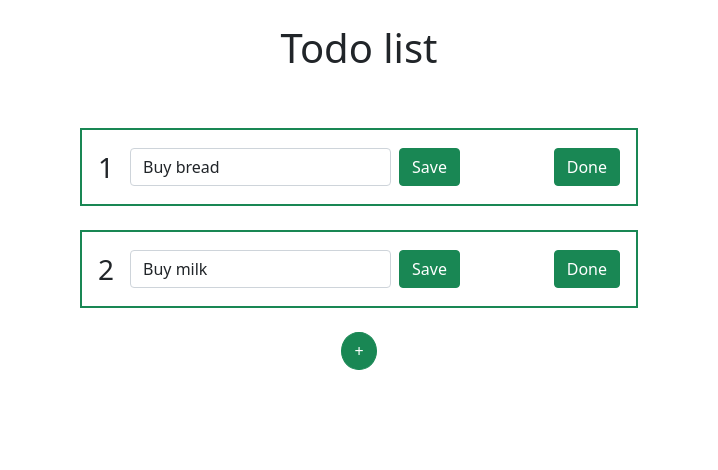
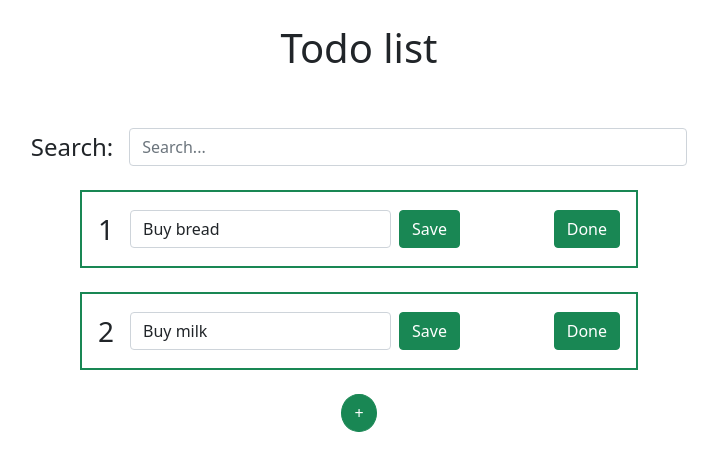
Before and after one commit to DKozachenko/todo-list, a React (Create React App) app in the folder my-app/: page / in a window 1280 px wide. Shown: the top 470 px of the page, without its empty margins (281-999 px from the left). Built offline with nearby package versions, Linux system fonts and the light colour scheme.

Commit message:
Added search

```diff
--- a/my-app/src/App.js
+++ b/my-app/src/App.js
@@ -1,4 +1,4 @@
-import React, {useState} from "react";
+import React, {useMemo, useState} from "react";
 import './App.css';
 import Todo from "./components/Todo/Todo";
 import ButtonAdd from "./components/ButtonAdd/ButtonAdd";
@@ -9,6 +9,13 @@ function App() {
     {number: 1, name: 'Buy bread'},
     {number: 2, name: 'Buy milk'},
   ])
+
+  let [query, setQuery] = useState('')
+
+  let searchTodos = useMemo(() => {
+      console.log(todos);
+      return todos.filter(todo => todo.name.toLowerCase().includes(query.toLowerCase()));
+  }, [query, todos])
 
   const addTodo = (todo) => {
     setTodos([...todos, todo]);
@@ -22,7 +29,6 @@ function App() {
 
   const doneTodo = (todo) => {
     let newTodos = todos.filter(t => t.number !== todo.number);
-    console.log(newTodos)
     for (let i = 0; i < newTodos.length; ++i) {
       newTodos[i].number = i + 1;
     }
@@ -39,10 +45,19 @@ function App() {
           </div>
         </div>
 
+        <div className="row mb-4">
+          <div className="col-12 d-flex justify-content-center align-items-center">
+            <p className="fs-4 me-3 mb-0">Search: </p>
+            <input type="text" className="form-control w-50" placeholder="Search..."
+              onChange={(e) => {setQuery(e.target.value)}}
+            />
+          </div>
+        </div>
+
         <div className="row">
           <div className="col-12 d-flex flex-column align-items-center">
             {
-              todos.map(todo => {
+              searchTodos.map(todo => {
                 return <Todo key={todo.number} todo={todo} done={doneTodo} change={changeTodo}/>
               })
             }
```
